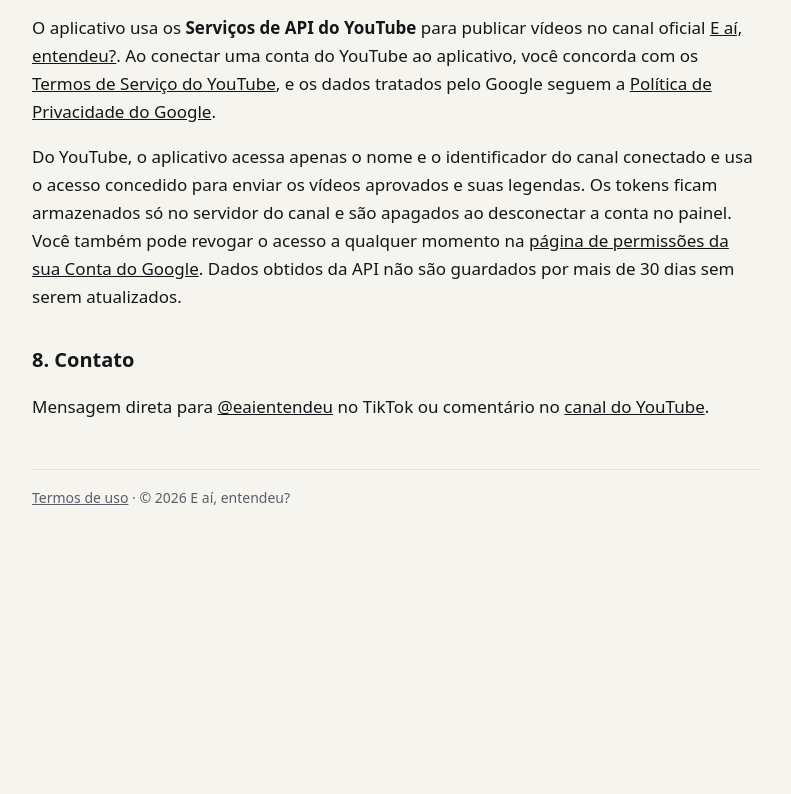
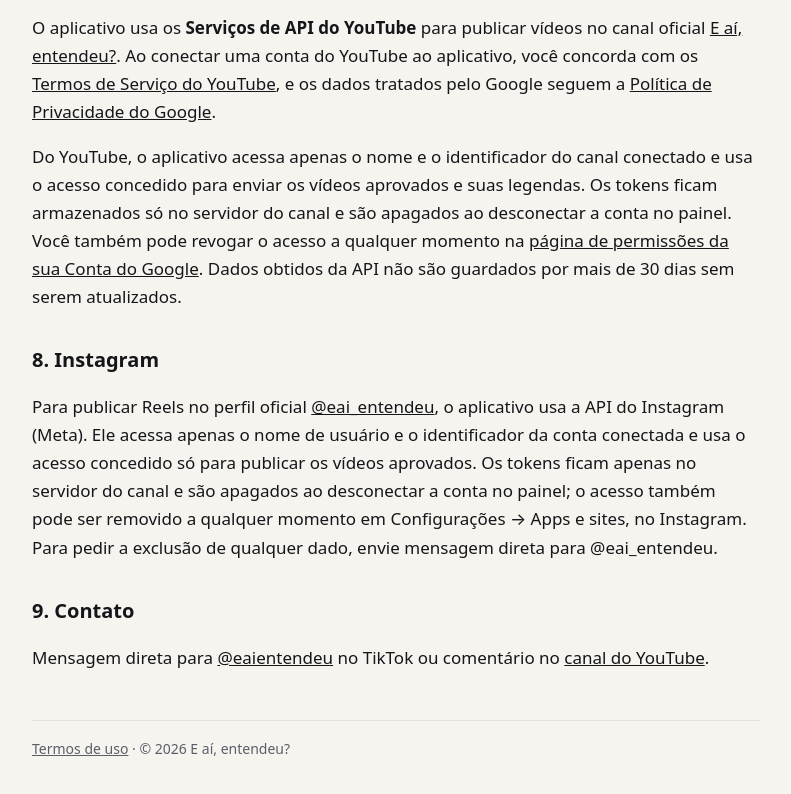
Before and after one commit to Eai-entendeu/eai-entendeu.github.io, a plain HTML site: page privacidade.html in a window 1280 px wide. Shown: the part 1412-2206 px from the top of the page, without its empty margins (244-1035 px from the left). Before the commit the page ends 2001 px from the top, so only its background shows below. Drawn offline with Linux system fonts and the light colour scheme.

Commit message:
Instagram: página de retorno do login e seção na política de privacidade

```diff
--- a/privacidade.html
+++ b/privacidade.html
@@ -31,7 +31,10 @@
 <p>O aplicativo usa os <strong>Serviços de API do YouTube</strong> para publicar vídeos no canal oficial <a href="https://www.youtube.com/channel/UCP2u45nTyvQA_ytx1JLbhMw">E aí, entendeu?</a>. Ao conectar uma conta do YouTube ao aplicativo, você concorda com os <a href="https://www.youtube.com/t/terms">Termos de Serviço do YouTube</a>, e os dados tratados pelo Google seguem a <a href="https://policies.google.com/privacy">Política de Privacidade do Google</a>.</p>
 <p>Do YouTube, o aplicativo acessa apenas o nome e o identificador do canal conectado e usa o acesso concedido para enviar os vídeos aprovados e suas legendas. Os tokens ficam armazenados só no servidor do canal e são apagados ao desconectar a conta no painel. Você também pode revogar o acesso a qualquer momento na <a href="https://myaccount.google.com/permissions">página de permissões da sua Conta do Google</a>. Dados obtidos da API não são guardados por mais de 30 dias sem serem atualizados.</p>
 
-<h2>8. Contato</h2>
+<h2>8. Instagram</h2>
+<p>Para publicar Reels no perfil oficial <a href="https://www.instagram.com/eai_entendeu/">@eai_entendeu</a>, o aplicativo usa a API do Instagram (Meta). Ele acessa apenas o nome de usuário e o identificador da conta conectada e usa o acesso concedido só para publicar os vídeos aprovados. Os tokens ficam apenas no servidor do canal e são apagados ao desconectar a conta no painel; o acesso também pode ser removido a qualquer momento em Configurações → Apps e sites, no Instagram. Para pedir a exclusão de qualquer dado, envie mensagem direta para @eai_entendeu.</p>
+
+<h2>9. Contato</h2>
 <p>Mensagem direta para <a href="https://www.tiktok.com/@eaientendeu">@eaientendeu</a> no TikTok ou comentário no <a href="https://www.youtube.com/channel/UCP2u45nTyvQA_ytx1JLbhMw">canal do YouTube</a>.</p>
 <footer class="muted"><a href="termos.html">Termos de uso</a> · © 2026 E aí, entendeu?</footer>
 </main></body></html>
```
Also changed, not shown: ig-callback.html (added, +9 -0 lines).
